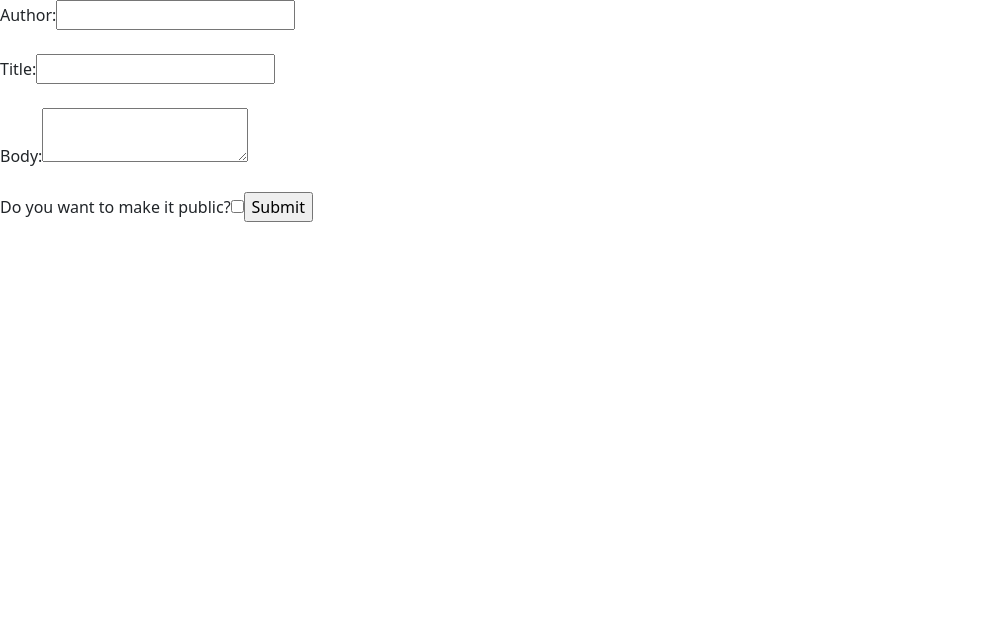
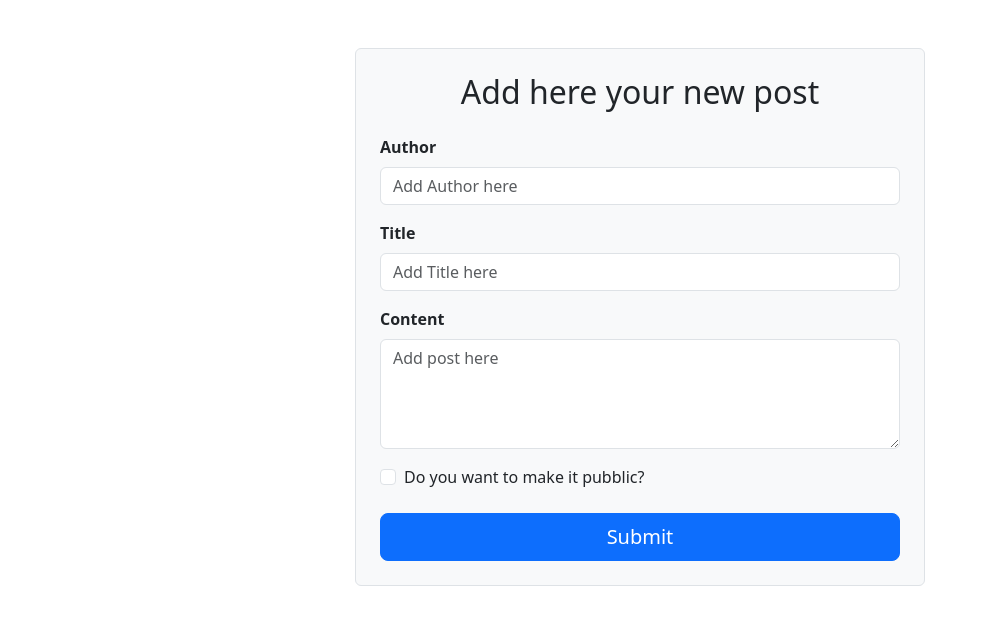
Before and after one commit to christian-matarazzo/react-post-form, a React (Vite) app: page / in a window 1280 px wide. Shown: the top 624 px of the page, without its empty margins (0-988 px from the left). Built offline with nearby package versions, Linux system fonts and the light colour scheme; the HTML template or start-up script is replaced by a standard one.

Commit message:
add bootstrap style and bonus alert

```diff
--- a/src/App.jsx
+++ b/src/App.jsx
@@ -17,33 +17,89 @@ function App() {
   function getUserData(e) {
     e.preventDefault()
     axios.post('https://67c5b4f3351c081993fb1ab6.mockapi.io/api/posts', data)
-    .then(response => {
-      console.log("Successo: ", response.data);
-      alert("Inviato con successo!")
-    })
-    .catch(error => {
-      console.log("Errore: ", error);
-      alert("Invio fallito")
-    })
+      .then(response => {
+        console.log("Success!: ", response.data);
+        alert("Post added!")
+      })
+      .catch(error => {
+        console.log("Error: ", error);
+        alert("Something went wrong!")
+      })
 
   }
   return (
     <>
-      <form onSubmit={getUserData}>
-        <label >Author: </label>
-        <input type="text" id="author" name="author" value={data.author} onChange={e => setData({ ...data, author: e.target.value })} /><br /><br />
+      <div className="container py-5">
+        <div className="row justify-content-center">
+          <div className="col-md-6 border rounded p-4 bg-light">
+            <h2 className="text-center mb-4">Add here your new post</h2>
 
-        <label >Title: </label>
-        <input type="text" id="title" name="title" value={data.title} onChange={e => setData({...data, title: e.target.value})}/><br /><br />
+            <form onSubmit={getUserData}>
+              <div className="mb-3 text-start">
+                <label htmlFor="author" className="form-label fw-bold">Author</label>
+                <input
+                  type="text"
+                  className="form-control"
+                  id="author"
+                  name="author"
+                  value={data.author}
+                  onChange={e => setData({ ...data, author: e.target.value })}
+                  placeholder="Add Author here"
+                />
+              </div>
+              <div className="mb-3 text-start">
+                <label htmlFor="title" className="form-label fw-bold">Title</label>
+                <input
+                  type="text"
+                  className="form-control"
+                  id="title"
+                  name="title"
+                  value={data.title}
+                  onChange={e => setData({ ...data, title: e.target.value })}
+                  placeholder="Add Title here"
+                />
+              </div>
 
-        <label >Body: </label>
-        <textarea type="text" id="body" name="body" value={data.body} onChange={e=> setData({...data, body: e.target.value})}/><br /><br />
+              <div className="mb-3 text-start">
+                <label htmlFor="body" className="form-label fw-bold">Content</label>
+                <textarea
+                  className="form-control"
+                  id="body"
+                  name="body"
+                  rows="4"
+                  value={data.body}
+                  onChange={e => setData({ ...data, body: e.target.value })}
+                  placeholder="Add post here"
+                />
+              </div>
+              <div className="mb-4 text-start">
+                <div className="form-check">
+                  <input
+                    className="form-check-input"
+                    type="checkbox"
+                    id="checkbox"
+                    name="checkbox"
+                    checked={data.checkbox}
+                    onChange={e => setData({ ...data, checkbox: e.target.checked })}
+                  />
+                  <label className="form-check-label" htmlFor="checkbox">
+                   Do you want to make it pubblic?
+                  </label>
+                </div>
+              </div>
 
-        <label>Do you want to make it public?</label>
-        <input type="checkbox" id="checkbox" name="checkbox" checked={data.checkbox} onChange={e => setData({...data, checkbox: e.target.checked})} />
+              <div className="d-grid">
+                <input
+                  type="submit"
+                  value="Submit"
+                  className="btn btn-primary btn-lg"
+                />
+              </div>
+            </form>
 
-        <input type="submit" value="Submit" />
-      </form>
+          </div>
+        </div>
+      </div>
     </>
   );
 };
```
Also changed, not shown: src/App.css (line endings or trailing spaces).
